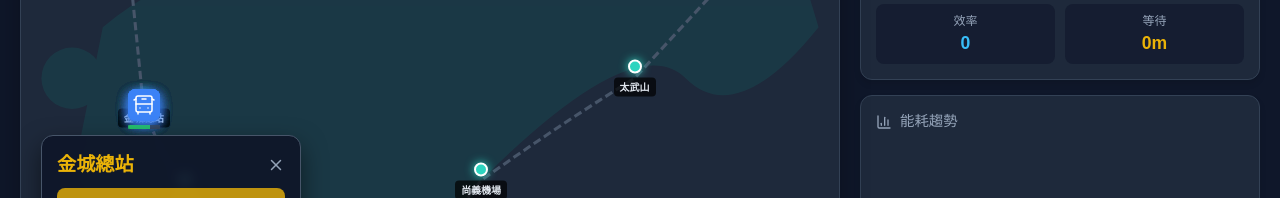
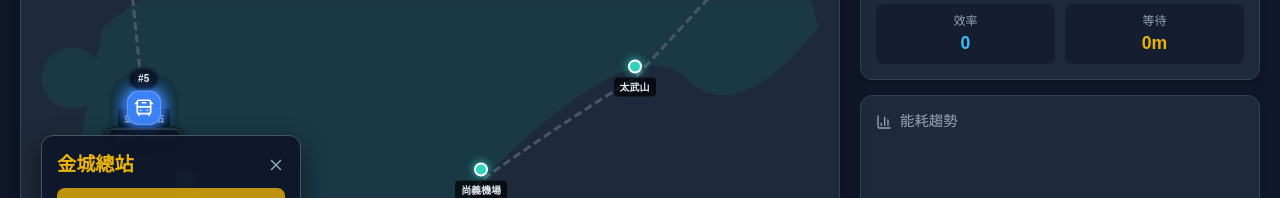
Before and after one commit to Alan52254/VB-, a React (Vite) app in the folder eco-maas-react/: page / in a window 1280 px wide. Shown: the part 324-522 px from the top of the page. Built offline with nearby package versions, Linux system fonts and the light colour scheme.

Commit message:
微調bus icon

```diff
--- a/eco-maas-react/src/KinmenMapSim.jsx
+++ b/eco-maas-react/src/KinmenMapSim.jsx
@@ -386,52 +386,94 @@ const KinmenMapSim = ({ onSimulationUpdate, isRunningExternal }) => {
             </div>
           ))}
 
-          {/* ✅ 新的程式碼 (第一階段:換圖示) */}
+          {/* ✅ 第二階段:加上車號與詳細數據標籤 */}
           {vehicles.map(v => {
-            // 決定顏色:充電中(橘黃) vs 行駛中(藍色/綠色)
-            const mainColor = v.status === 'charging' ? '#f59e0b' : (v.platooning ? '#10b981' : '#3b82f6');
+            // 決定顏色邏輯
+            const isCharging = v.status === 'charging';
+            const mainColor = isCharging ? '#f59e0b' : (v.platooning ? '#10b981' : '#3b82f6');
+            const batteryColor = v.battery < 20 ? '#ef4444' : (v.battery > 80 ? '#4ade80' : '#e2e8f0');
 
             return (
               <div
                 key={v.id}
                 onClick={(e) => { e.stopPropagation(); setSelectedVehicleId(v.id); }}
                 style={{
-                  ...styles.vehicleMarker, // 保持原本的絕對定位
+                  ...styles.vehicleMarker,
                   left: `${(v.x / LOGICAL_WIDTH) * 100}%`,
                   top: `${(v.y / LOGICAL_HEIGHT) * 100}%`,
-                  // 選中時放大一點
-                  transform: `translate(-50%, -50%) scale(${selectedVehicleId === v.id ? 1.2 : 1})`,
+                  transform: `translate(-50%, -50%) scale(${selectedVehicleId === v.id ? 1.1 : 1})`,
                   zIndex: selectedVehicleId === v.id ? 100 : 20,
-                  // 新增:讓內部元素置中對齊
                   display: 'flex',
                   flexDirection: 'column',
-                  alignItems: 'center'
+                  alignItems: 'center',
+                  gap: '2px', // 讓元件之間有一點點空隙
+                  transition: 'all 0.1s linear' // 讓移動更滑順
                 }}
               >
-                {/* 1. 巴士主體圖示 */}
+                {/* 1. 頭頂車號 (Badge) */}
+                <div style={{
+                  backgroundColor: 'rgba(15, 23, 42, 0.8)', // 深色半透明背景
+                  color: '#e2e8f0',
+                  padding: '1px 6px',
+                  borderRadius: '10px',
+                  fontSize: '10px',
+                  fontWeight: 'bold',
+                  whiteSpace: 'nowrap',
+                  boxShadow: '0 2px 4px rgba(0,0,0,0.5)',
+                  marginBottom: '2px'
+                }}>
+                  #{v.id}
+                </div>
+
+                {/* 2. 巴士主體 (維持上一階段的設計) */}
                 <div style={{
                     position: 'relative',
-                    padding: '4px',
-                    borderRadius: '8px',
-                    backgroundColor: mainColor, // 使用上面決定的顏色
-                    boxShadow: `0 4px 12px ${mainColor}66`, // 加上同色系的光暈
-                    border: selectedVehicleId === v.id ? '2px solid white' : 'none',
-                    transition: 'all 0.3s ease'
+                    padding: '6px',
+                    borderRadius: '12px',
+                    backgroundColor: mainColor,
+                    boxShadow: `0 0 15px ${mainColor}80`, // 讓光暈更明顯一點
+                    border: selectedVehicleId === v.id ? '2px solid white' : '1px solid rgba(255,255,255,0.2)',
                 }}>
-                    <BusFront size={24} color="white" strokeWidth={1.5} />
+                    {/* 如果是充電中,顯示閃電圖示,否則顯示巴士 */}
+                    {isCharging ? <Zap size={20} color="white" fill="white" /> : <BusFront size={20} color="white" strokeWidth={2} />}
 
-                    {/* 如果在組隊,右上角顯示一個小風標 */}
+                    {/* 組隊標記 */}
                     {v.platooning && (
-                       <div style={{position: 'absolute', top: -5, right: -5, backgroundColor: '#064e3b', borderRadius: '50%', padding: '2px', border: '1px solid #10b981'}}>
+                       <div style={{position: 'absolute', top: -4, right: -4, backgroundColor: '#064e3b', borderRadius: '50%', padding: '2px', border: '1px solid #10b981'}}>
                          <Wind size={10} color="#10b981" />
                        </div>
                     )}
                 </div>
 
-                {/* 2. 保留舊版的電池條 (暫時) */}
-                <div style={{width: '32px', height: '4px', backgroundColor: '#334155', marginTop: '4px', borderRadius: '2px', overflow: 'hidden'}}>
-                  <div style={{width: `${v.battery}%`, height: '100%', backgroundColor: v.battery < 20 ? '#ef4444' : '#22c55e', transition: 'width 0.5s'}} />
+                {/* 3. 腳下資訊列 (新功能!) */}
+                <div style={{
+                  display: 'flex',
+                  alignItems: 'center',
+                  gap: '6px',
+                  backgroundColor: 'rgba(15, 23, 42, 0.9)', // 深黑背景
+                  padding: '2px 6px',
+                  borderRadius: '6px',
+                  marginTop: '2px',
+                  border: '1px solid #334155',
+                  boxShadow: '0 2px 5px rgba(0,0,0,0.5)'
+                }}>
+                  {/* 載客數 */}
+                  <div style={{display: 'flex', alignItems: 'center', gap: '2px'}}>
+                    <Users size={10} color="#94a3b8" />
+                    <span style={{fontSize: '9px', fontWeight: 'bold', color: '#f1f5f9'}}>{Math.round(v.passengers)}</span>
+                  </div>
+
+                  {/* 分隔線 */}
+                  <div style={{width: '1px', height: '8px', backgroundColor: '#475569'}}></div>
+
+                  {/* 電量 */}
+                  <div style={{display: 'flex', alignItems: 'center', gap: '2px'}}>
+                    {/* 根據狀態顯示不同電池圖示 */}
+                    {isCharging ? <BatteryCharging size={10} color="#fbbf24" /> : <Battery size={10} color={batteryColor} />}
+                    <span style={{fontSize: '9px', fontWeight: 'bold', color: batteryColor}}>{Math.round(v.battery)}%</span>
+                  </div>
                 </div>
+
               </div>
             );
           })}
```
